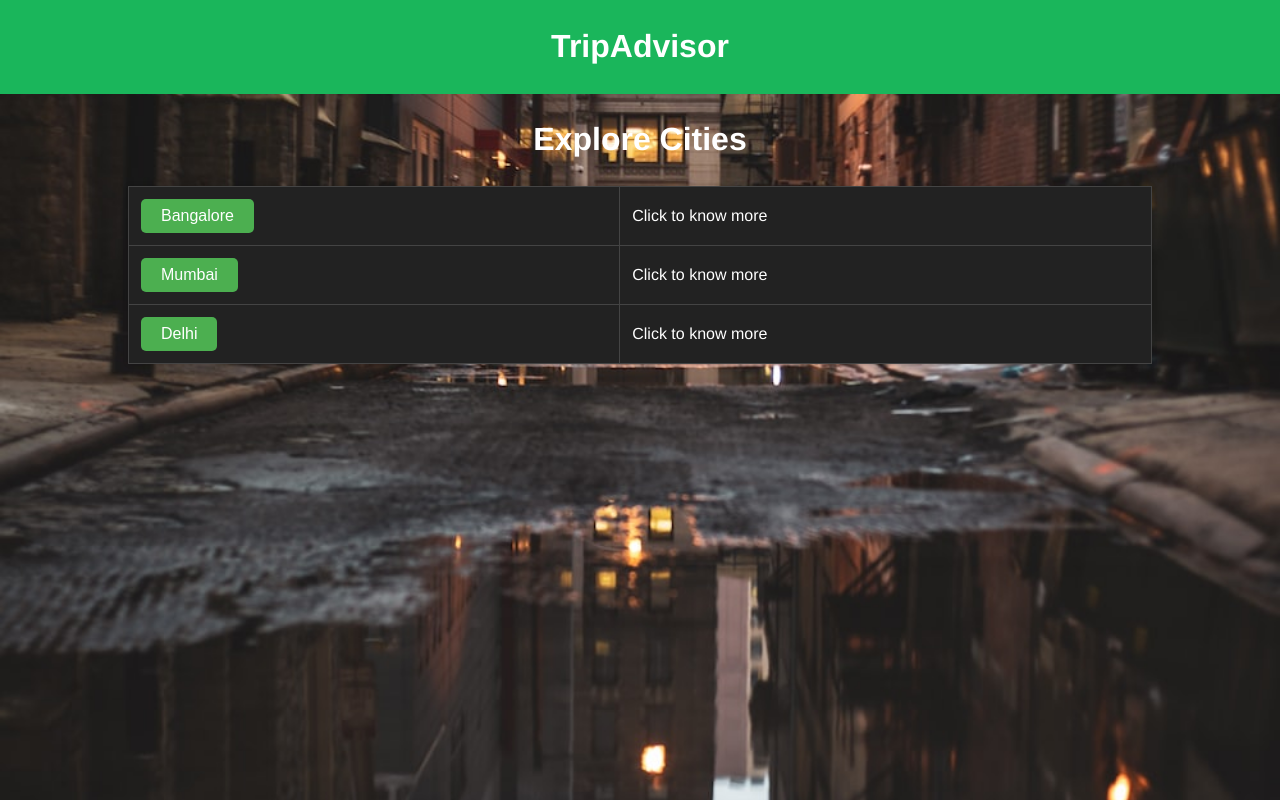
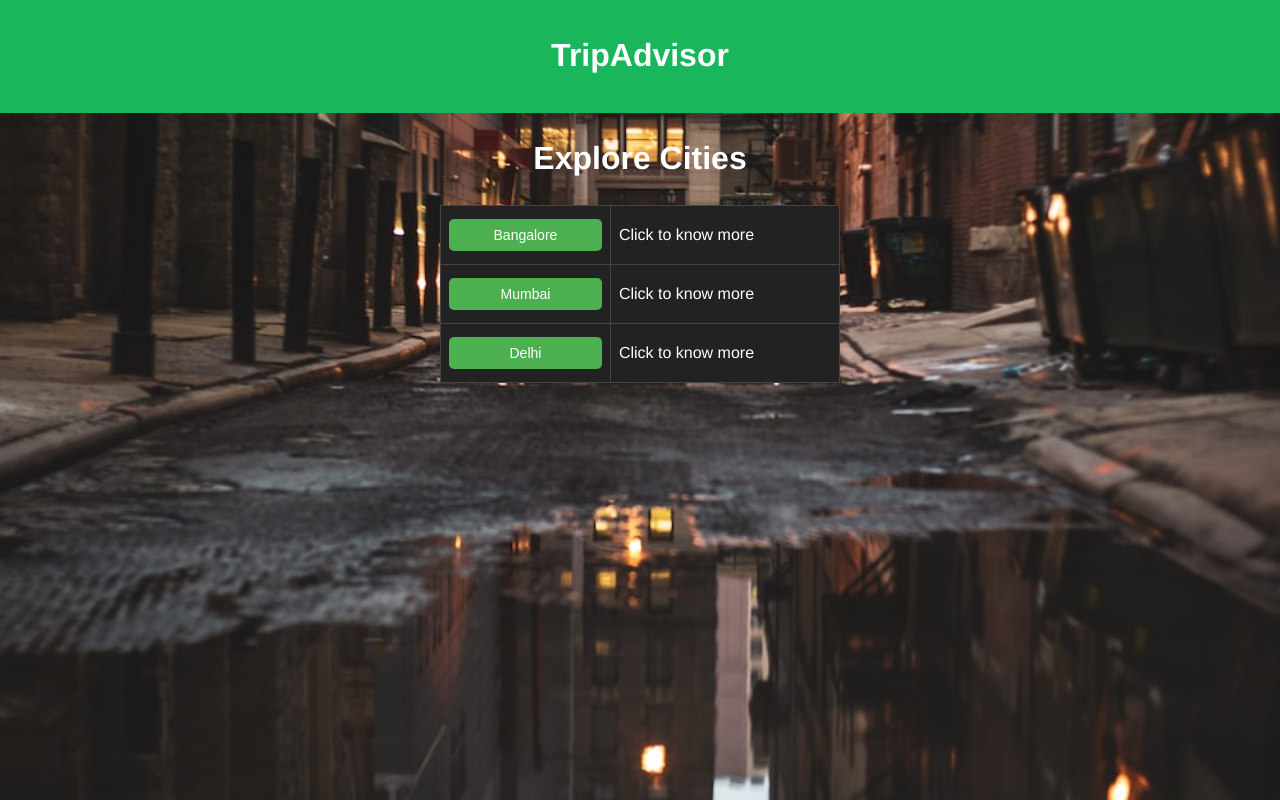
Before and after one commit to suraj0-11/trip-advise, a plain HTML site: page index.html in a window 1280 px wide. Drawn offline with Linux system fonts and the light colour scheme.

Commit message:
Update index.html

```diff
--- a/index.html
+++ b/index.html
@@ -3,6 +3,7 @@
 
 <head>
     <title>City Information</title>
+    <meta name="viewport" content="width=device-width, initial-scale=1.0">
     <style>
         body {
             font-family: 'Helvetica', sans-serif;
@@ -16,18 +17,19 @@
 
         header {
             background-color: #1ab65b;
-            padding: 0.5px 0;
+            padding: 10px 0;
             text-align: center;
         }
 
         h1 {
             text-align: center;
-            margin-top:20px;
+            margin-top: 20px;
         }
 
         table {
             border-collapse: collapse;
-            width: 80%;
+            width: 100%;
+            max-width: 400px; /* Adjusted for mobile devices */
             margin: 0 auto;
             background-color: #222;
             box-shadow: 0px 0px 5px rgba(0, 0, 0, 0.2);
@@ -37,7 +39,7 @@
         td {
             border: 1px solid #444;
             text-align: left;
-            padding: 12px;
+            padding: 8px; /* Adjusted for mobile devices */
         }
 
         th {
@@ -56,14 +58,15 @@
             background-color: #4CAF50;
             border: none;
             color: white;
-            padding: 8px 20px;
+            padding: 8px 16px; /* Adjusted for mobile devices */
             text-align: center;
             text-decoration: none;
-            display: inline-block;
-            font-size: 16px;
-            margin-right: 10px;
+            display: block; /* Changed to block for better mobile layout */
+            font-size: 14px; /* Adjusted for mobile devices */
+            margin: 5px auto; /* Adjusted for mobile devices */
             border-radius: 5px;
             cursor: pointer;
+            width: 100%; /* Adjusted for mobile devices */
         }
 
         .city-button:hover {
```
